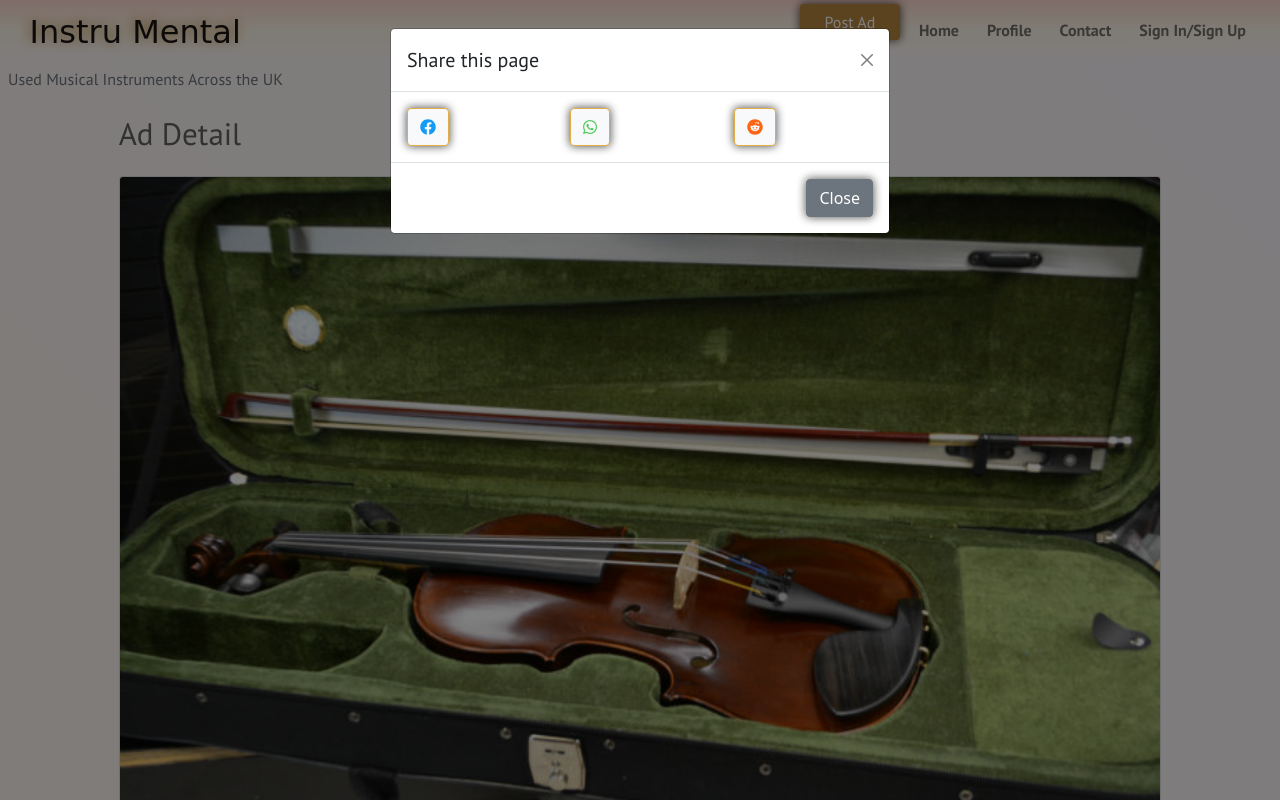
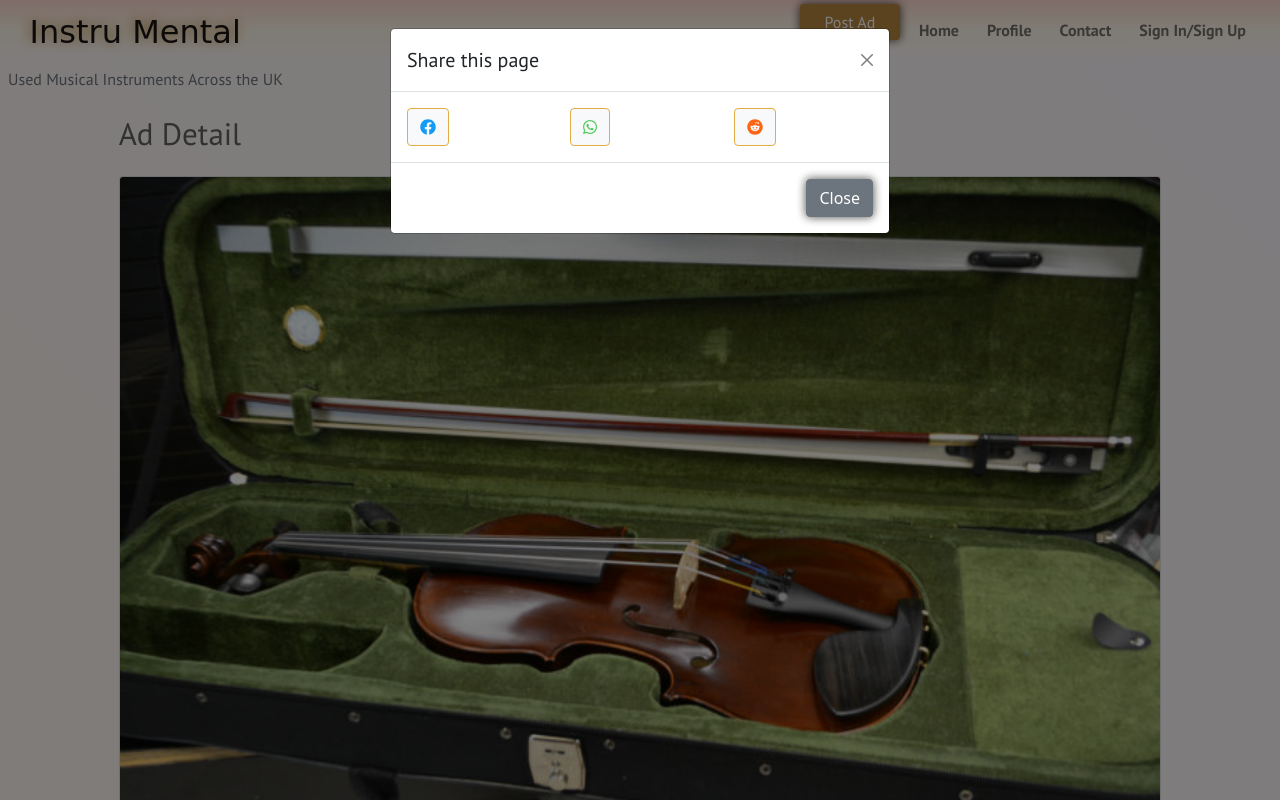
Before and after one commit to johnvenkiah/CI_PP4_John_Venkiah, a Django app: a page that uses templates/ads/ad_detail.html in a window 1280 px wide, after a click on "Share Ad". Run offline with Django 3.2, Linux system fonts and the light colour scheme; data comes from the database, SQL or seed files in the repository; both versions use the stored data as it was after the commit; some web fonts are replaced.

Commit message:
style: buttons in modal, ad:detail

```diff
--- a/static/css/style.css
+++ b/static/css/style.css
@@ -611,3 +611,8 @@ input.bg-secondary:hover {
 .profile-card {
     height: 90%;
 }
+
+.modal-body .btn {
+    box-shadow: none;
+    height: 100%;
+}
--- a/templates/ads/ad_detail.html
+++ b/templates/ads/ad_detail.html
@@ -102,7 +102,7 @@
                     </div>
                     <div class="modal-body">
                         <div class="row share-div">
-                            <div class="col-4">
+                            <div class="col-4 align-center">
                                 <button class="btn btn-light">
                                     {% post_to_facebook object_or_url "Facebook" %}
                                     <i class="fab fa-facebook"></i>
```
Also changed, not shown: db.sqlite3.
